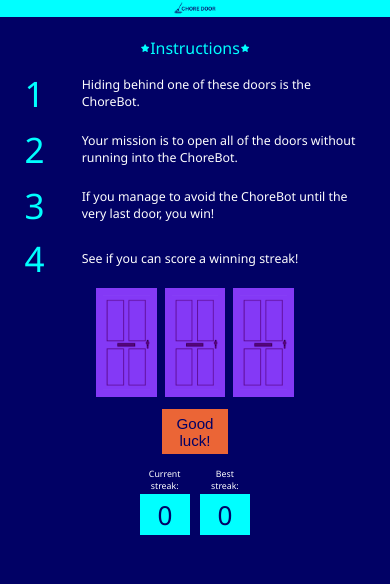
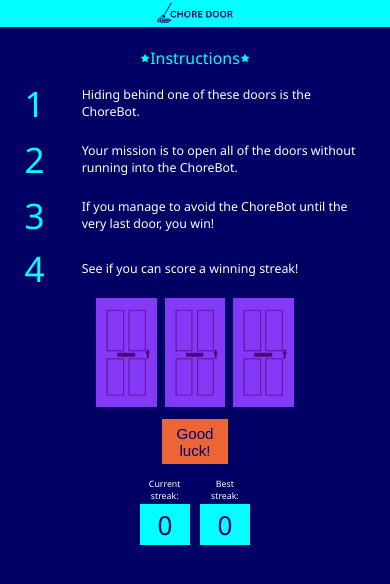
Before and after one commit to abdul555-pixel/Chore-Door-Game, a plain HTML site: page index.html in a window 390 px wide. Drawn offline with Linux system fonts and the light colour scheme.

Commit message:
responsive changes

```diff
--- a/style.css
+++ b/style.css
@@ -15,7 +15,7 @@ body{
 }
 
 .logo{
-    width: 11%;
+    width: clamp(10%, calc(100px + 2.5vw), 20%);
     height: auto;
     padding: 2px 0px 3px 0px;
 }
```
